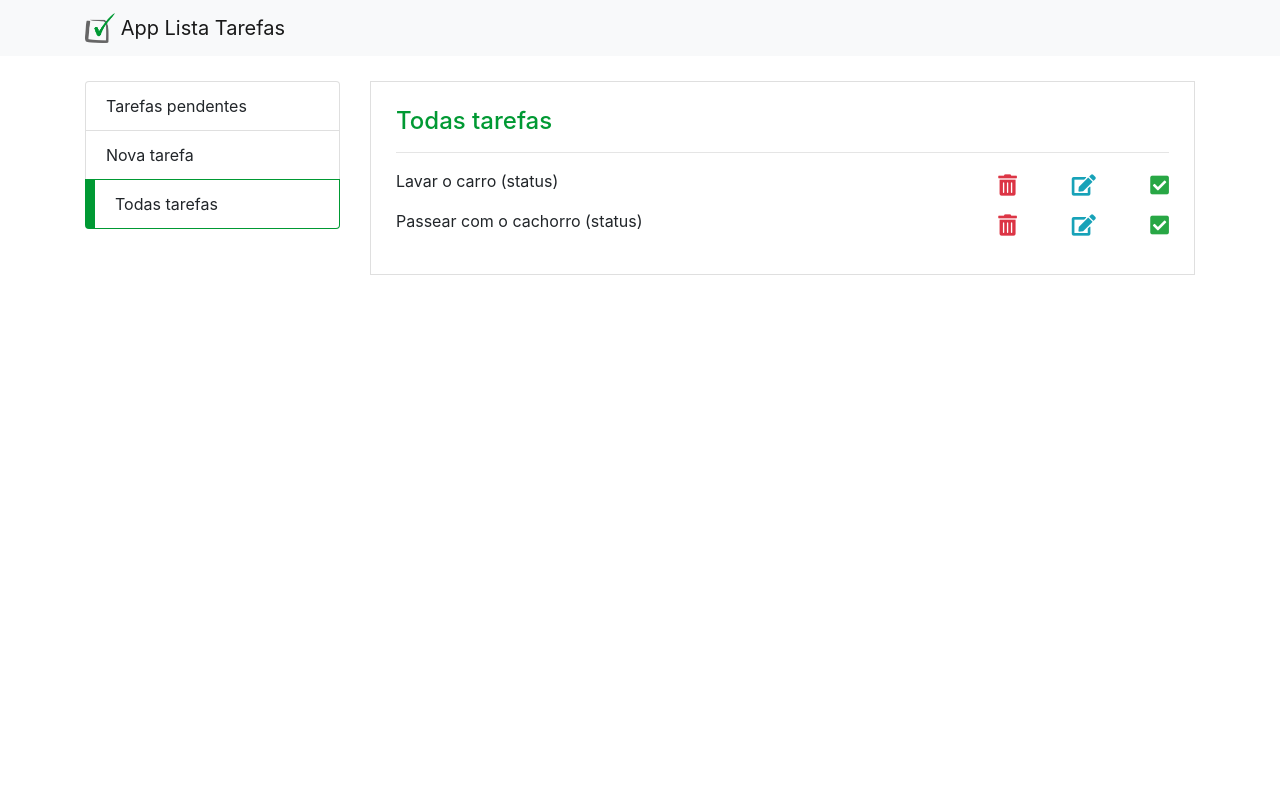
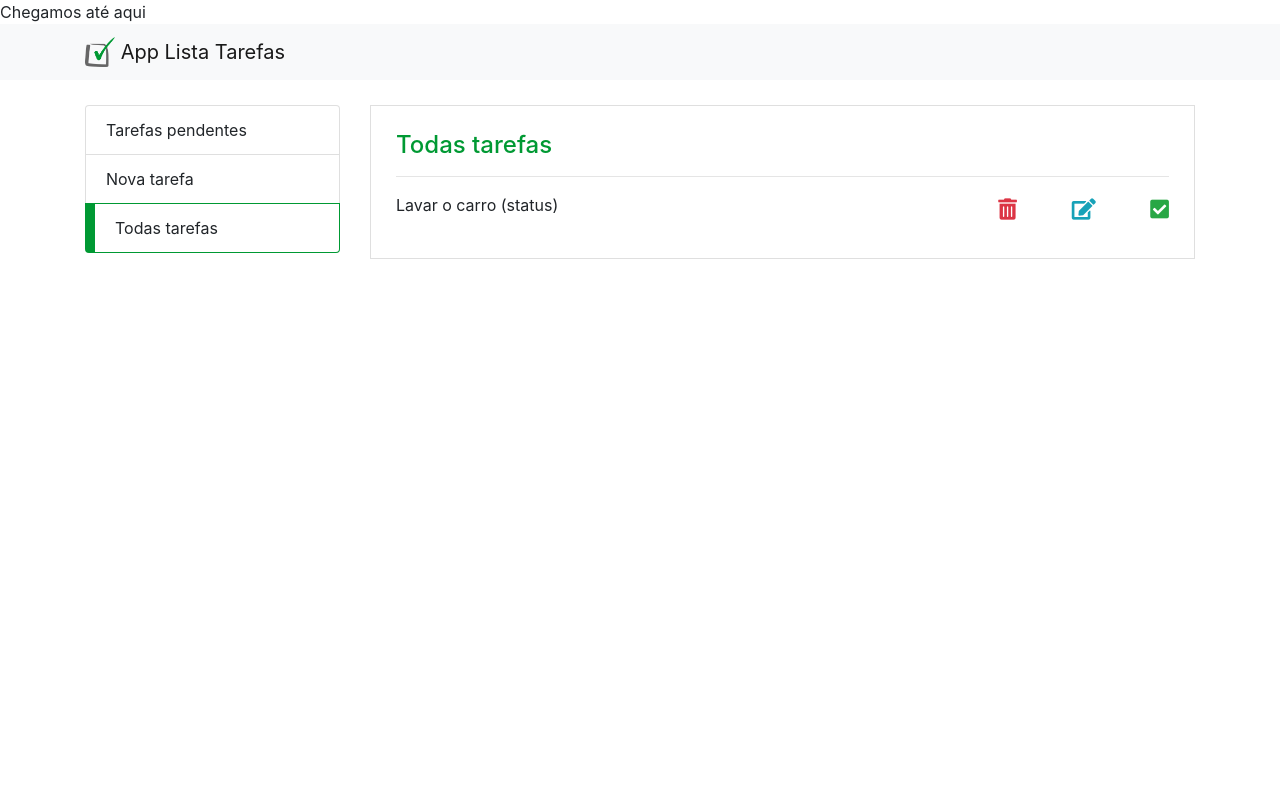
Before and after one commit to matheuslss/Aplica-o-PHP-MVC, a PHP site: page /todas_tarefas.php in a window 1280 px wide. Run offline with PHP 8.4, Linux system fonts and the light colour scheme; some libraries are stand-ins or nearby versions.

Commit message:
refatorando tarefa_controller

```diff
--- a/app/tarefa_controller.php
+++ b/app/tarefa_controller.php
@@ -8,6 +8,9 @@
     require "../app/tarefa.service.php";
     require "../app/conexao.php";
 
+    $acao = isset($_GET['acao']) ? $_GET['acao'] : $acao;
+
+    if($acao == 'inserir'){
         $tarefa = new Tarefa();
 
         $tarefa->__set("tarefa", $_POST["tarefa"]);
@@ -18,4 +21,7 @@
         $tarefaService->inserir();
 
         header("location: nova_tarefa.php?inclusao=1");
+    } else if ($acao == "recuperar"){
+        echo "Chegamos até aqui";
+    }
 ?>
--- a/public/nova_tarefa.php
+++ b/public/nova_tarefa.php
@@ -44,7 +44,7 @@
 								<h4>Nova tarefa</h4>
 								<hr />
 
-								<form method="post" action="tarefa_controller.php">
+								<form method="post" action="tarefa_controller.php?acao=inserir">
 									<div class="form-group">
 										<label>Descrição da tarefa:</label>
 										<input type="text" class="form-control" name="tarefa" placeholder="Exemplo: Lavar o carro" >
--- a/public/todas_tarefas.php
+++ b/public/todas_tarefas.php
@@ -1,3 +1,11 @@
+<?php
+
+	$acao = "recuperar";
+
+	require "tarefa_controller.php";
+
+?>
+
 <html>
 	<head>
 		<meta charset="utf-8" />
@@ -44,16 +52,6 @@
 										<i class="fas fa-check-square fa-lg text-success"></i>
 									</div>
 								</div>
-
-								<div class="row mb-3 d-flex align-items-center tarefa">
-									<div class="col-sm-9">Passear com o cachorro (status)</div>
-									<div class="col-sm-3 mt-2 d-flex justify-content-between">
-										<i class="fas fa-trash-alt fa-lg text-danger"></i>
-										<i class="fas fa-edit fa-lg text-info"></i>
-										<i class="fas fa-check-square fa-lg text-success"></i>
-									</div>
-								</div>
-
 							</div>
 						</div>
 					</div>
```
Lines whose indentation alone changed are shown as unchanged.
